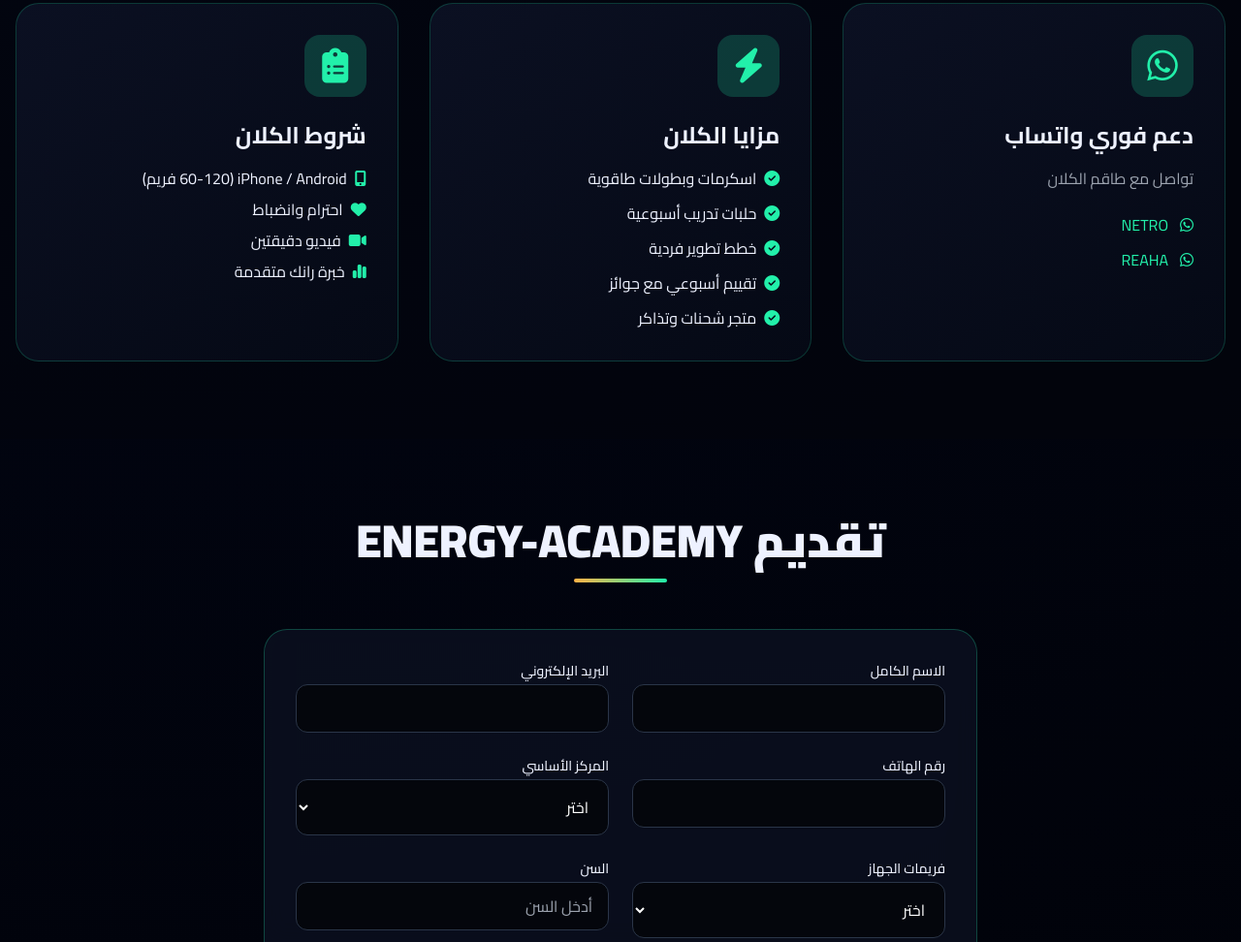
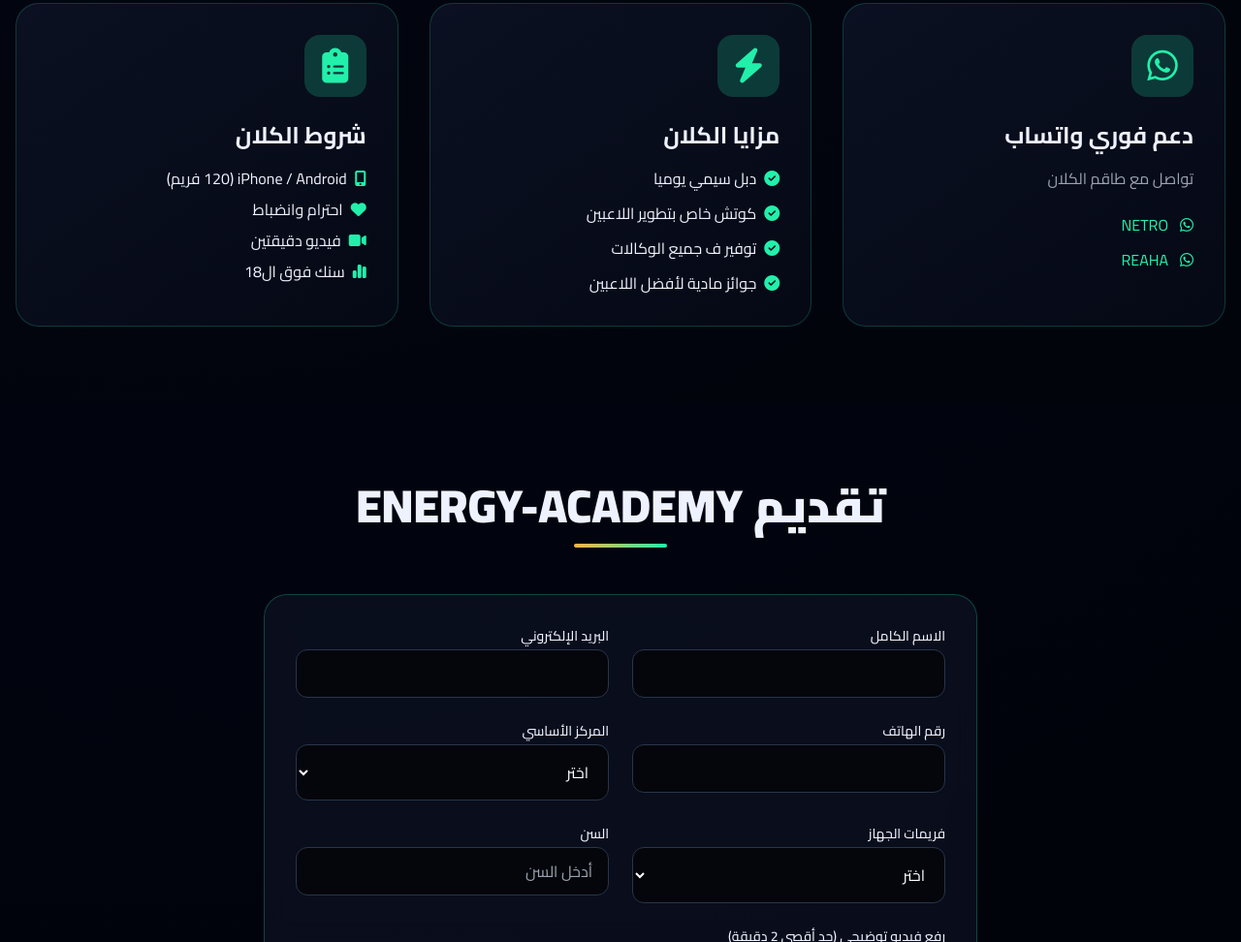
Before and after one commit to johnlatif19/ENERGY_ACADEMY, a website: page index.html in a window 1280 px wide. Shown: the part 1728-2700 px from the top of the page at 97% size. Drawn offline with nearby package versions, Linux system fonts and the light colour scheme.

Commit message:
Update index.html

```diff
--- a/index.html
+++ b/index.html
@@ -380,21 +380,20 @@
           <div class="w-16 h-16 bg-primary-light/20 rounded-2xl flex items-center justify-center mb-6 text-4xl text-primary-light"><i class="fas fa-bolt"></i></div>
           <h3 class="text-2xl font-bold mb-4">مزايا الكلان</h3>
           <ul class="space-y-3">
-            <li class="flex items-center gap-2"><i class="fas fa-check-circle text-primary-light"></i> اسكرمات وبطولات طاقوية</li>
-            <li class="flex items-center gap-2"><i class="fas fa-check-circle text-primary-light"></i> حلبات تدريب أسبوعية</li>
-            <li class="flex items-center gap-2"><i class="fas fa-check-circle text-primary-light"></i> خطط تطوير فردية</li>
-            <li class="flex items-center gap-2"><i class="fas fa-check-circle text-primary-light"></i> تقييم أسبوعي مع جوائز</li>
-            <li class="flex items-center gap-2"><i class="fas fa-check-circle text-primary-light"></i> متجر شحنات وتذاكر</li>
+            <li class="flex items-center gap-2"><i class="fas fa-check-circle text-primary-light"></i>دبل سيمي يوميا</li>
+            <li class="flex items-center gap-2"><i class="fas fa-check-circle text-primary-light"></i>كوتش خاص بتطوير اللاعبين</li>
+            <li class="flex items-center gap-2"><i class="fas fa-check-circle text-primary-light"></i>توفير ف جميع الوكالات</li>
+            <li class="flex items-center gap-2"><i class="fas fa-check-circle text-primary-light"></i>جوائز مادية لأفضل اللاعبين</li>
           </ul>
         </div>
         <div class="service-card p-8 rounded-3xl">
           <div class="w-16 h-16 bg-primary-light/20 rounded-2xl flex items-center justify-center mb-6 text-4xl text-primary-light"><i class="fas fa-clipboard-list"></i></div>
           <h3 class="text-2xl font-bold mb-4">شروط الكلان</h3>
           <ul class="space-y-2">
-            <li class="flex items-center gap-2"><i class="fas fa-mobile-alt text-primary-light"></i> iPhone / Android (60-120 فريم)</li>
-            <li class="flex items-center gap-2"><i class="fas fa-heart text-primary-light"></i> احترام وانضباط</li>
-            <li class="flex items-center gap-2"><i class="fas fa-video text-primary-light"></i> فيديو دقيقتين</li>
-            <li class="flex items-center gap-2"><i class="fas fa-chart-simple text-primary-light"></i> خبرة رانك متقدمة</li>
+            <li class="flex items-center gap-2"><i class="fas fa-mobile-alt text-primary-light"></i> iPhone / Android (120 فريم)</li>
+            <li class="flex items-center gap-2"><i class="fas fa-heart text-primary-light"></i>احترام وانضباط</li>
+            <li class="flex items-center gap-2"><i class="fas fa-video text-primary-light"></i>فيديو دقيقتين</li>
+            <li class="flex items-center gap-2"><i class="fas fa-chart-simple text-primary-light"></i>سنك فوق ال18</li>
           </ul>
         </div>
       </div>
```
